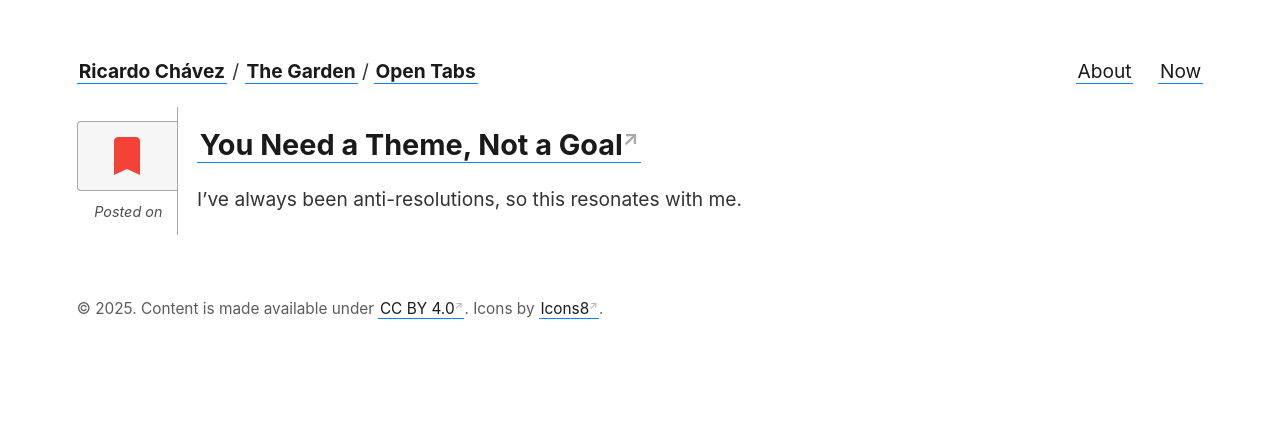
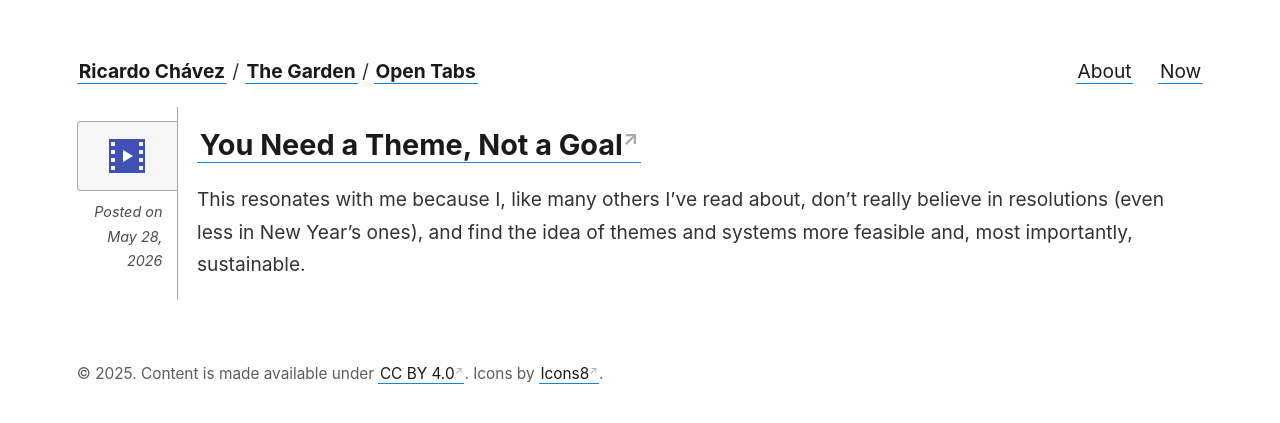
Before and after one commit to ricardochavezt/ricardochavezt.com, a Jekyll site: the page built from _open_tabs/you-need-a-theme-not.md, in a window 1280 px wide. Shown: the top 423 px of the page. Built offline with Jekyll 4.4.1, drawn with Linux system fonts in a browser that asks for light colours.

```diff
--- a/_open_tabs/you-need-a-theme-not.md
+++ b/_open_tabs/you-need-a-theme-not.md
@@ -1,13 +1,7 @@
 ---
-date: 2026-05-28T22:08:05.497Z
+created_time: 2026-05-28T22:08:05.497Z
 title: You Need a Theme, Not a Goal
-bookmark_of: https://youtube.com/watch?v=NVGuFdX5guE
-references:
-  https_youtube_com_watch_v_nv_gu_fd_x5gu_e:
-    url: https://youtube.com/undefined
-    type: entry
-    name: " - YouTube"
-    summary: Auf YouTube findest du die angesagtesten Videos und Tracks. Außerdem kannst du eigene Inhalte hochladen und mit Freunden oder gleich der ganzen Welt teilen.
+link: https://youtube.com/watch?v=NVGuFdX5guE
+category: video
 ---
-
-I’ve always been anti-resolutions, so this resonates with me.
+This resonates with me because I, like many others I've read about, don't really believe in resolutions (even less in New Year's ones), and find the idea of themes and systems more feasible and, most importantly, sustainable.
```
